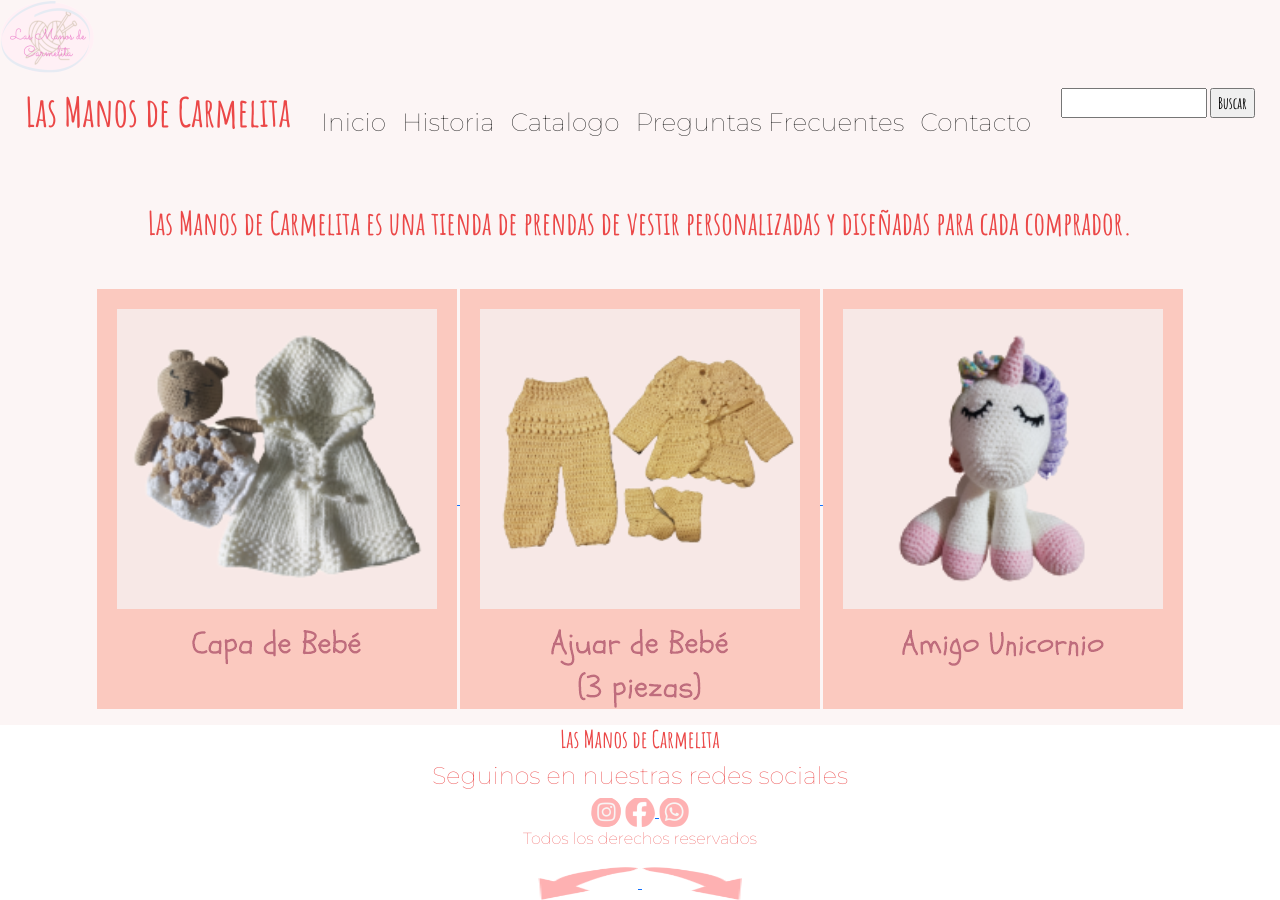
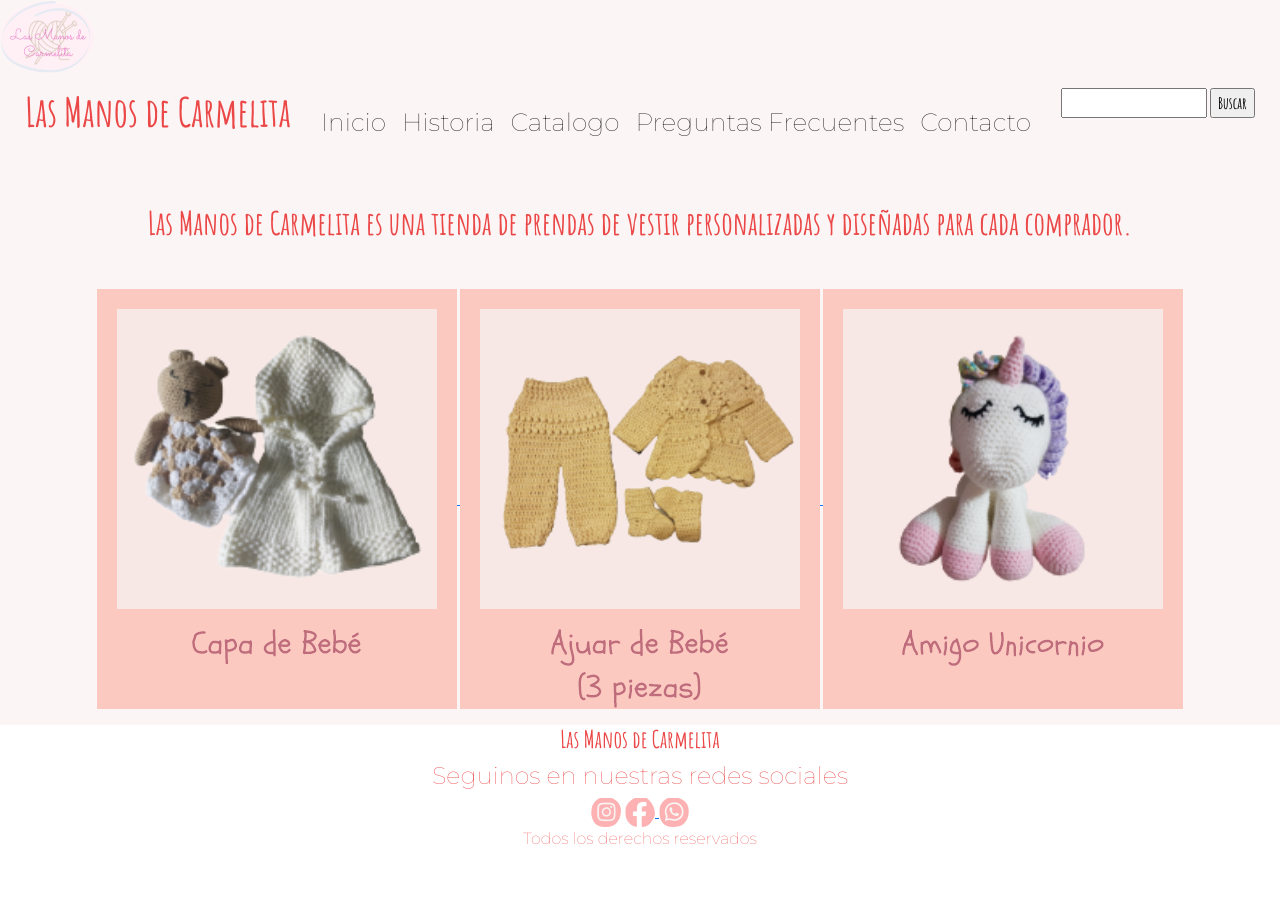
Before and after one commit to LolAlzogaray/Las-Manos-de-Carmelita, a website: page index.html in a window 1280 px wide. After the commit the page ends 851 px from the top, so only its background shows below. Drawn offline with nearby package versions, Linux system fonts and the light colour scheme.

Commit message:
ultimos cambios

```diff
--- a/index.html
+++ b/index.html
@@ -119,8 +119,7 @@
 
         <!-- derechos de autor -->
         <p> Todos los derechos reservados </p>
-        <a href="javascript:history.back"><img src="img2/ante-logo.png" height="33" width="100" alt="Botón" </a>
-        <a href="javascript:history.next"><img src="img2/sig-logo.png" height="33" width="100" alt="Botón" </a>
+
     </footer>
 
     <!-- JavaScript Bundle with Popper -->
```
